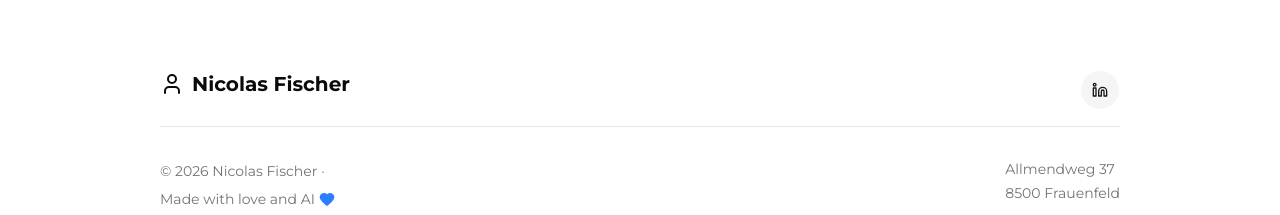
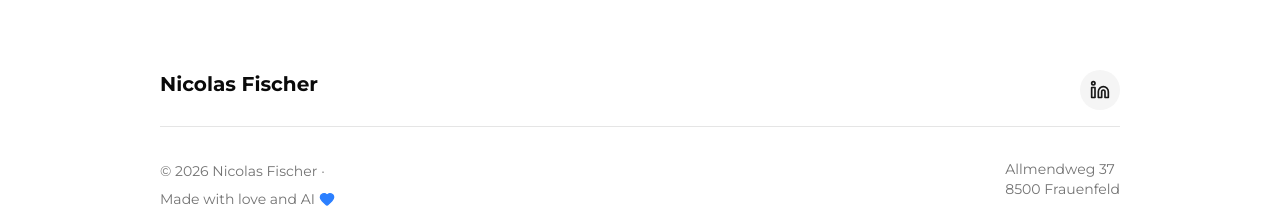
Before and after one commit to mrfischer621/nicolas-landingpage, a Next.js app: page / in a window 1280 px wide. Shown: the part 722-937 px from the top of the page. Built offline with nearby package versions, Linux system fonts and the light colour scheme.

Commit message:
fix: make footer self-contained to resolve build error

```diff
--- a/app/page.tsx
+++ b/app/page.tsx
@@ -1,6 +1,5 @@
 import { BlurFade } from "@/components/ui/blur-fade"
 import { Footer } from "@/components/ui/footer"
-import { Linkedin, User } from "lucide-react"
 import { Typewriter } from "@/components/ui/typewriter"
 import { MagneticButton } from "@/components/ui/magnetic-button"
 import { Component as MorphingCardStack } from "@/components/ui/morphing-card-stack"
@@ -110,24 +109,7 @@ export default function Home() {
         </h2>
       </div>
 
-      <Footer
-        logo={<User className="h-6 w-6" />}
-        brandName="Nicolas Fischer"
-        socialLinks={[
-          {
-            icon: <Linkedin className="h-5 w-5" />,
-            href: "https://www.linkedin.com/in/nicolas-fischer-756589197",
-            label: "LinkedIn",
-          },
-        ]}
-        address={["Allmendweg 37", "8500 Frauenfeld"]}
-        copyright={{
-          text: "© 2026 Nicolas Fischer",
-          madeWith: "Made with love and AI",
-          email: "nicolas.fischer@fian.ch",
-          phone: "+41 77 232 64 65",
-        }}
-      />
+      <Footer />
     </main>
   )
 }
--- a/components/ui/footer.tsx
+++ b/components/ui/footer.tsx
@@ -1,101 +1,73 @@
-import { Button } from "@/components/ui/button"
-import { Heart, Linkedin, User } from "lucide-react"
+import { Heart } from "lucide-react"
 
-interface FooterProps {
-  logo: React.ReactNode
-  brandName: string
-  socialLinks: Array<{
-    icon: React.ReactNode
-    href: string
-    label: string
-  }>
-  address: string[]
-  copyright: {
-    text: string
-    madeWith?: string
-    email?: string
-    phone?: string
-  }
-}
-
-export function Footer({
-  logo,
-  brandName,
-  socialLinks,
-  address,
-  copyright,
-}: FooterProps) {
+export function Footer() {
   return (
     <footer className="pb-6 pt-16 lg:pb-8 lg:pt-24 border-t border-border">
       <div className="px-4 lg:px-8 max-w-5xl mx-auto">
+
+        {/* Top row: Name + LinkedIn */}
         <div className="md:flex md:items-start md:justify-between">
+          <a href="/" className="flex items-center gap-x-2" aria-label="Nicolas Fischer">
+            <span className="font-bold text-xl">Nicolas Fischer</span>
+          </a>
           <a
-            href="/"
-            className="flex items-center gap-x-2"
-            aria-label={brandName}
+            href="https://www.linkedin.com/in/nicolas-fischer-756589197"
+            target="_blank"
+            rel="noopener noreferrer"
+            aria-label="LinkedIn"
+            className="inline-flex items-center justify-center h-10 w-10 rounded-full bg-secondary text-secondary-foreground hover:bg-secondary/80 transition-colors mt-6 md:mt-0"
           >
-            {logo}
-            <span className="font-bold text-xl">{brandName}</span>
+            <svg
+              xmlns="http://www.w3.org/2000/svg"
+              width="20"
+              height="20"
+              viewBox="0 0 24 24"
+              fill="none"
+              stroke="currentColor"
+              strokeWidth="2"
+              strokeLinecap="round"
+              strokeLinejoin="round"
+            >
+              <path d="M16 8a6 6 0 0 1 6 6v7h-4v-7a2 2 0 0 0-2-2 2 2 0 0 0-2 2v7h-4v-7a6 6 0 0 1 6-6z" />
+              <rect width="4" height="12" x="2" y="9" />
+              <circle cx="4" cy="4" r="2" />
+            </svg>
           </a>
-          <ul className="flex list-none mt-6 md:mt-0 space-x-3">
-            {socialLinks.map((link, i) => (
-              <li key={i}>
-                <Button
-                  variant="secondary"
-                  size="icon"
-                  className="h-10 w-10 rounded-full"
-                  asChild
-                >
-                  <a href={link.href} target="_blank" rel="noopener noreferrer" aria-label={link.label}>
-                    {link.icon}
-                  </a>
-                </Button>
-              </li>
-            ))}
-          </ul>
         </div>
 
+        {/* Divider + bottom */}
         <div className="border-t mt-6 pt-6 md:mt-4 md:pt-8 lg:grid lg:grid-cols-10">
+
           {/* Address */}
-          <div className="lg:col-[4/11] lg:flex lg:justify-end">
-            <ul className="list-none flex flex-col gap-1">
-              {address.map((line, i) => (
-                <li key={i} className="text-sm text-muted-foreground">
-                  {line}
-                </li>
-              ))}
-            </ul>
+          <div className="lg:col-[4/11] lg:flex lg:justify-end mb-6 lg:mb-0">
+            <div className="text-sm text-muted-foreground">
+              <p>Allmendweg 37</p>
+              <p>8500 Frauenfeld</p>
+            </div>
           </div>
 
           {/* Copyright + contact */}
-          <div className="mt-6 text-sm leading-6 text-muted-foreground lg:mt-0 lg:row-[1/3] lg:col-[1/4]">
+          <div className="text-sm leading-6 text-muted-foreground lg:row-[1/3] lg:col-[1/4]">
             <div className="flex items-center gap-1 flex-wrap">
-              <span>{copyright.text}</span>
-              {copyright.madeWith && (
-                <>
+              <span>© 2026 Nicolas Fischer</span>
               <span>·</span>
               <span className="flex items-center gap-1">
-                    {copyright.madeWith}
+                Made with love and AI
                 <Heart className="h-4 w-4 fill-blue-500 text-blue-500" />
               </span>
-                </>
-              )}
             </div>
-            {copyright.email && (
             <div>
-                <a href={`mailto:${copyright.email}`} className="hover:text-foreground transition-colors">
-                  {copyright.email}
+              <a href="mailto:nicolas.fischer@fian.ch" className="hover:text-foreground transition-colors">
+                nicolas.fischer@fian.ch
               </a>
             </div>
-            )}
-            {copyright.phone && (
             <div>
-                <a href={`tel:${copyright.phone.replace(/\s/g, '')}`} className="hover:text-foreground transition-colors">
-                  {copyright.phone}
+              <a href="tel:+41772326465" className="hover:text-foreground transition-colors">
+                +41 77 232 64 65
               </a>
             </div>
-            )}
           </div>
+
         </div>
       </div>
     </footer>
```
Lines whose indentation alone changed are shown as unchanged.
